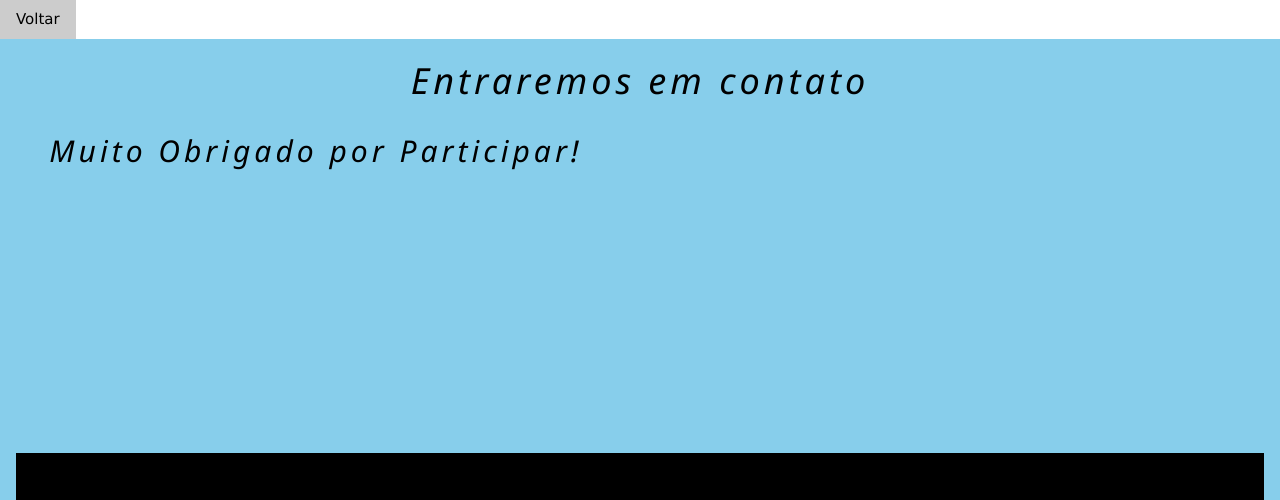
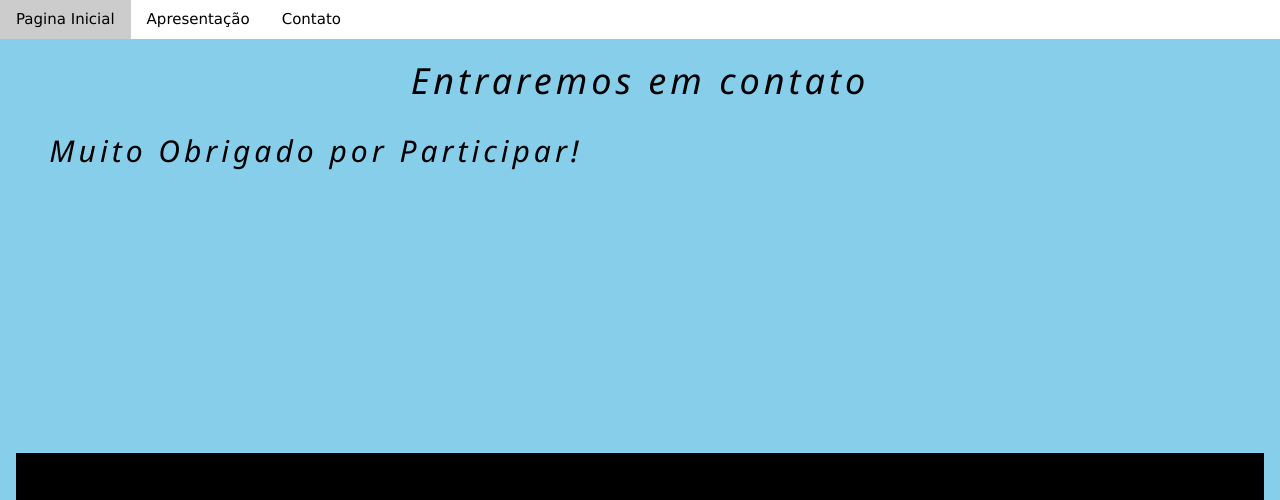
Before and after one commit to AndrezaLma/MInha_Apresentacao, a plain HTML site: page submit.html in a window 1280 px wide. Shown: the top 500 px of the page. Drawn offline with nearby package versions, Linux system fonts and the light colour scheme.

Commit message:
Mudando o menu

```diff
--- a/submit.html
+++ b/submit.html
@@ -8,7 +8,9 @@
 	<body>
 
 		<nav class= "w3-bar w3=black" id="nav" >
-			<a href="index.html" class="w3-button w3-bar-item"> Voltar </a>
+			<a href="index.html" class="w3-button w3-bar-item"> Pagina Inicial </a>
+			<a href="index.html" class="w3-button w3-bar-item"> Apresentação </a>
+			<a href="contato.html" class="w3-button w3-bar-item"> Contato </a>
 		</nav>
 
   <body>
```
Also changed, not shown: contato.html (+3 -1 lines).
